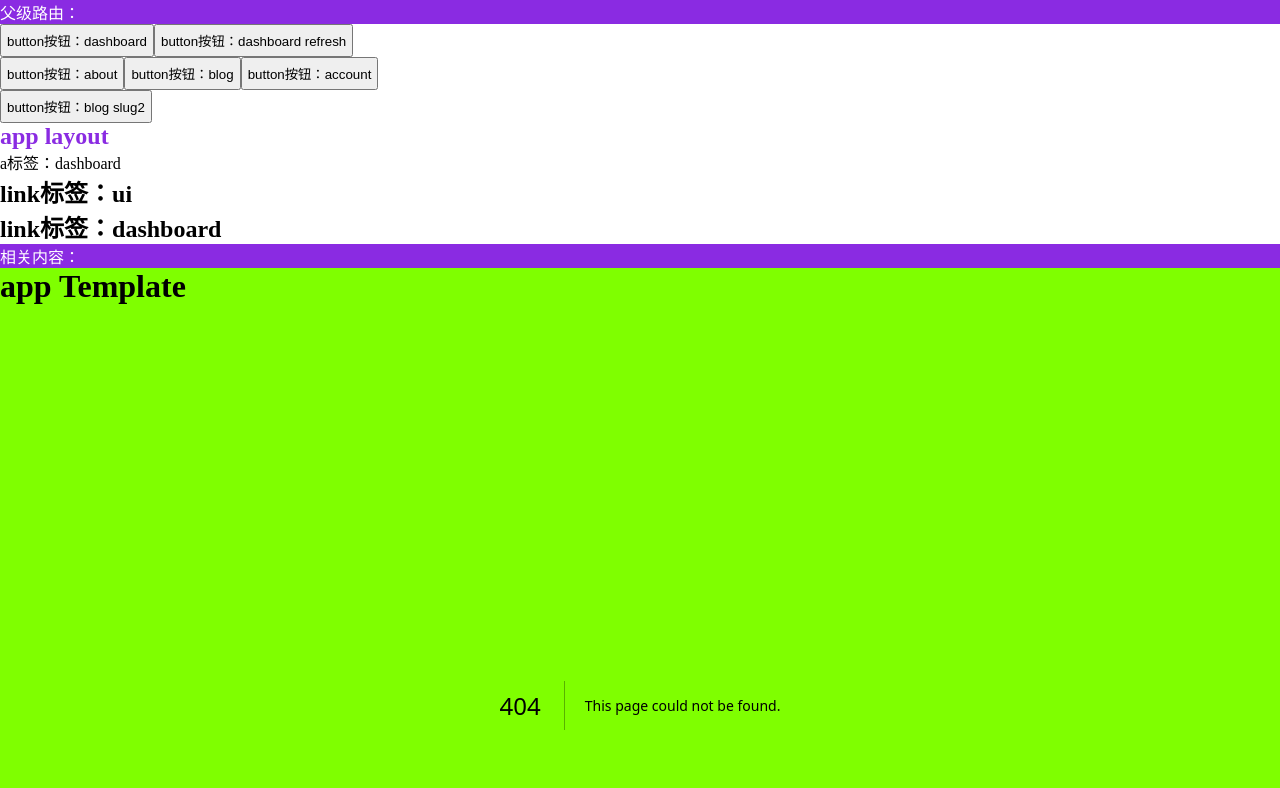
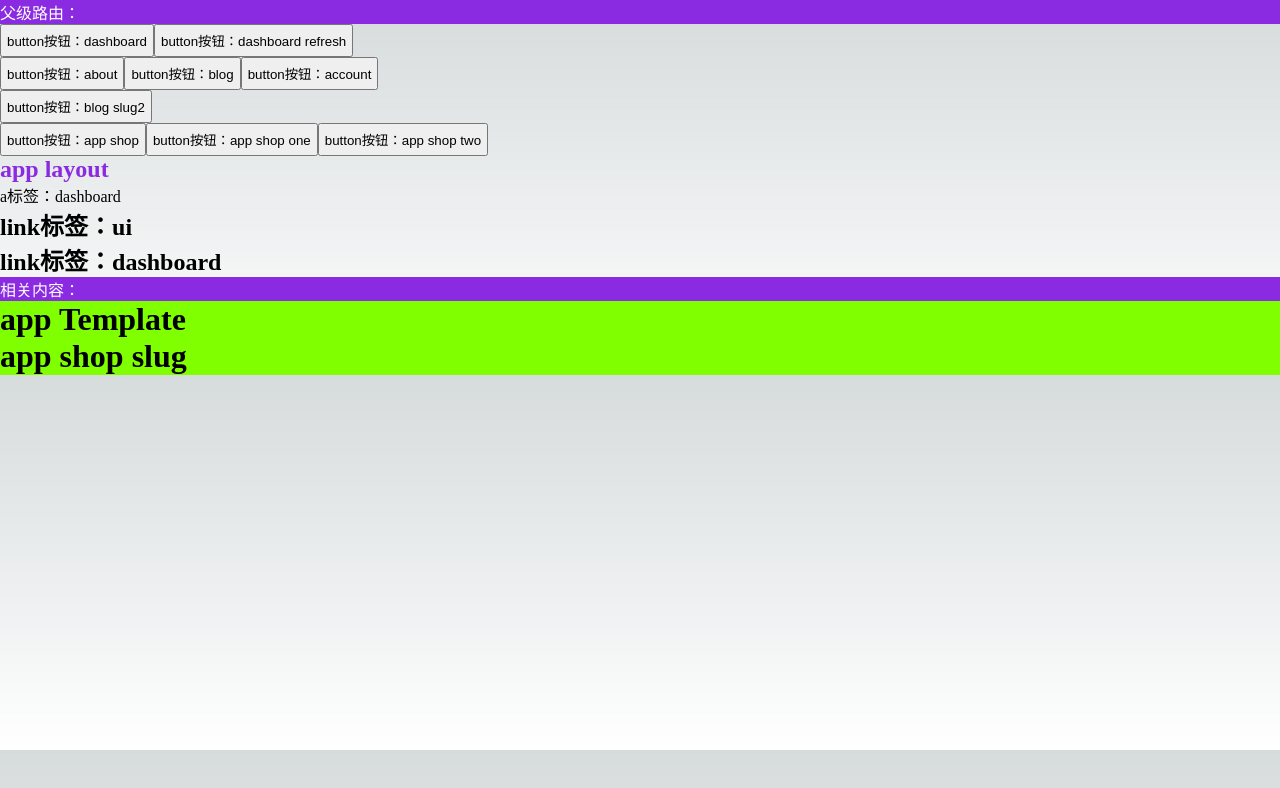
Before and after one commit to linround/next_test, a Next.js app: page /shop in a window 1280 px wide. Before the commit this address had no page. Shown: the top 788 px of the page. Built offline with nearby package versions, Linux system fonts and the light colour scheme.

Commit message:
feature:route module

```diff
--- a/app/components/ButtonNavigation.tsx
+++ b/app/components/ButtonNavigation.tsx
@@ -32,6 +32,20 @@ export default function ButtonNavigation(){
           button按钮：blog slug2
         </button>
       </div>
+      <div>
+
+        <button type={'button'} style={{padding:'5px'}} onClick={()=>router.push('/shop')}>
+          button按钮：app  shop
+        </button>
+
+        <button type={'button'} style={{padding:'5px'}} onClick={()=>router.push('/shop/one')}>
+          button按钮：app  shop one
+        </button>
+
+        <button type={'button'} style={{padding:'5px'}} onClick={()=>router.push('/shop/two')}>
+          button按钮：app  shop two
+        </button>
+      </div>
     </>
   )
 }
--- /dev/null
+++ b/app/shop/[...slug]/page.tsx
@@ -0,0 +1,15 @@
+
+interface IProp {
+  params:{slug:string[]}
+}
+export default function Page(prop:IProp) {
+  const {params} = prop
+  console.log('*******************app shop slug:',prop)
+  return (
+    <h1 className={'app shop'}>
+      app shop slug
+      {params.slug.map((s,index)=>{
+        return (<div key={index}>{s}</div>)})}
+    </h1>
+  )
+}
```
Also changed, not shown: app/(marketing)/blog/[testSlug]/page.tsx (renamed from app/(marketing)/blog/[slug]/page.tsx, +5 -4 lines), app/shop/page.tsx (added, +8 -0 lines).
